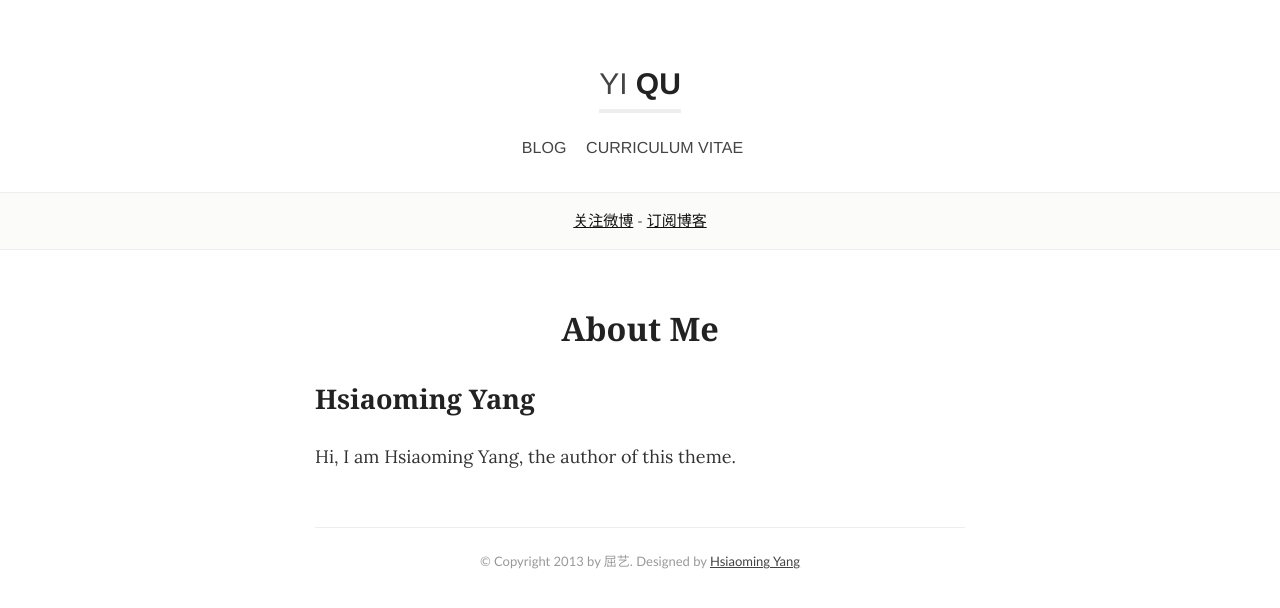
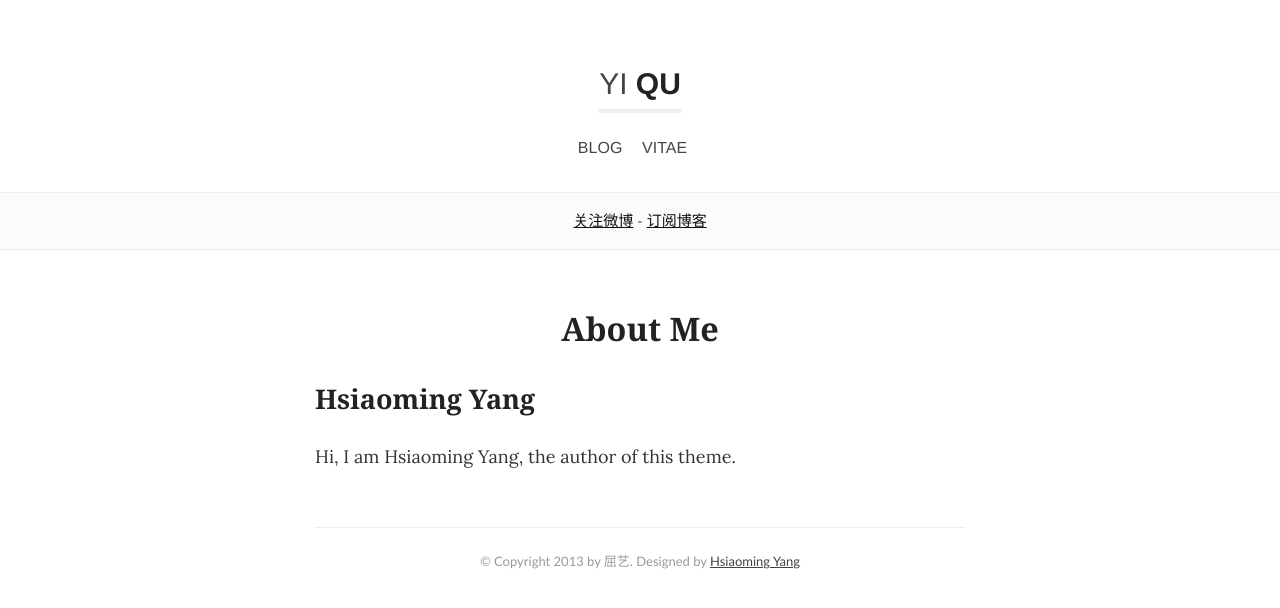
Before and after one commit to rangerqu/rangerqu.github.com, a Jekyll site: the page built from about/index.md, in a window 1280 px wide. Shown: the top 608 px of the page. Built offline with Jekyll 4.4.1, drawn with Linux system fonts in a browser that asks for light colours; comment, search, counter and statistics services are not loaded.

Commit message:
Fix configuration, styles.

```diff
--- a/_config.yml
+++ b/_config.yml
@@ -1,17 +1,19 @@
 name: Yi Qu
 url: "http://imquyi.com"
 author: 屈艺
+
+google_analytics: UA-5424359-1
 
 markdown: kramdown
 pygments: true
 permalink: /blog/:year/:month/:title/
 paginate: 5
-paginate_path: "page/:num/"
+paginate_path: "blog/page/:num/"
 
 links:
   - name: Blog
     url: /blog/
-  - name: Curriculum Vitae
+  - name: Vitae
     url: /vitae/
 
 social:
--- a/css/site.css
+++ b/css/site.css
@@ -259,6 +259,9 @@
   .entry-list .detail {
     margin-left: 0;
   }
+  .entry-list .entry-icon {
+    display: none;
+  }
 }
 
 .yue pre {
--- a/index.html
+++ b/index.html
@@ -76,7 +76,7 @@
 </ul>
 
 <ul class="entry-list">
-  {% for post in paginator.posts %}
+  {% for post in site.posts limit:5 %}
     <li class="entry-item">
       <div class="entry-meta">
         <time class="updated">{{ post.date | date: "%Y-%m-%d" }}</time>
```
